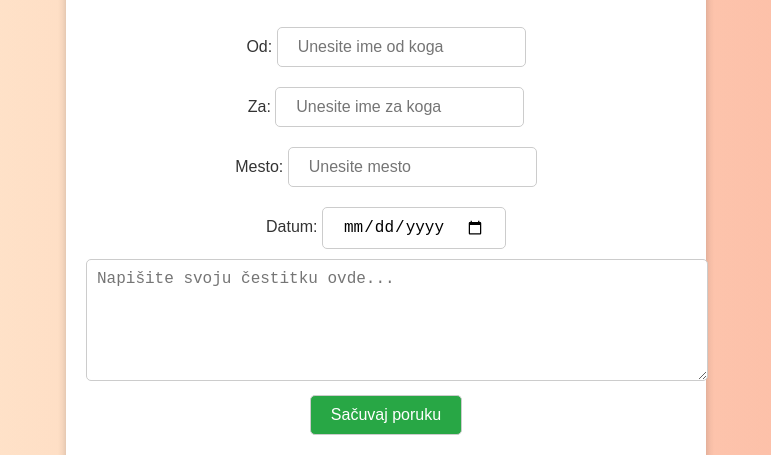
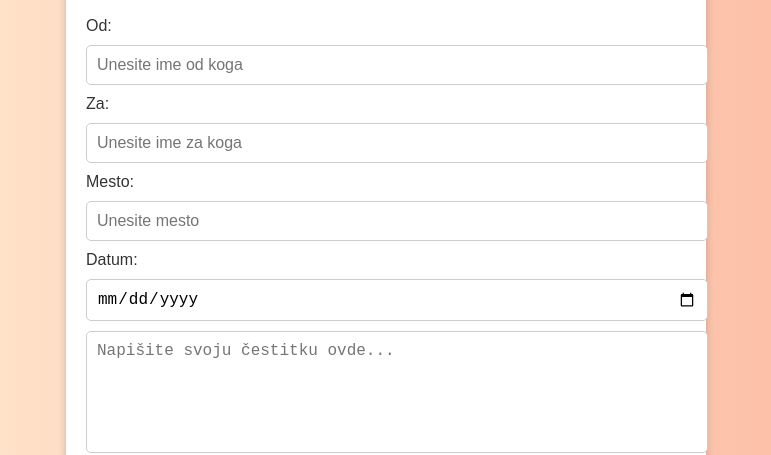
Before and after one commit to giftilic/Giftilic, a plain HTML site: page index.html in a window 1280 px wide. Shown: the part 379-834 px from the top of the page, without its empty margins (254-1025 px from the left). Drawn offline with Linux system fonts and the light colour scheme.

Commit message:
Update index.html

```diff
--- a/index.html
+++ b/index.html
@@ -31,6 +31,22 @@
             font-size: 16px;
             margin-bottom: 20px;
         }
+        .input-group {
+            text-align: left;
+            margin-bottom: 10px;
+        }
+        .input-group label,
+        .input-group input {
+            display: block;
+            width: 100%;
+            margin-bottom: 10px;
+        }
+        .input-group input {
+            padding: 10px;
+            font-size: 16px;
+            border-radius: 5px;
+            border: 1px solid #ccc;
+        }
         textarea {
             width: 100%;
             height: 100px;
@@ -38,16 +54,15 @@
             border: 1px solid #ccc;
             border-radius: 5px;
             font-size: 16px;
+            resize: none;
         }
-        input, button {
+        button {
             padding: 10px 20px;
             font-size: 16px;
             margin-top: 10px;
             margin-bottom: 10px;
             border-radius: 5px;
             border: 1px solid #ccc;
-        }
-        button {
             background-color: #28a745;
             color: white;
             cursor: pointer;
@@ -60,7 +75,7 @@
             font-size: 18px;
             color: #555;
             font-weight: bold;
-            white-space: pre-wrap; /* Omogućava prikaz poruka sa redovima */
+            white-space: pre-wrap;
         }
         #viewAllButton {
             margin-top: 20px;
@@ -84,21 +99,28 @@
             <br/>Zajedno gradimo lanac ljubavi!</p>
 
         <!-- Forma za unos podataka -->
-        <div>
+        <div class="input-group">
             <label for="fromName">Od:</label>
-            <input type="text" id="fromName" placeholder="Unesite ime od koga"><br>
+            <input type="text" id="fromName" placeholder="Unesite ime od koga">
+        </div>
 
+        <div class="input-group">
             <label for="toName">Za:</label>
-            <input type="text" id="toName" placeholder="Unesite ime za koga"><br>
+            <input type="text" id="toName" placeholder="Unesite ime za koga">
+        </div>
 
+        <div class="input-group">
             <label for="place">Mesto:</label>
-            <input type="text" id="place" placeholder="Unesite mesto"><br>
+            <input type="text" id="place" placeholder="Unesite mesto">
+        </div>
 
+        <div class="input-group">
             <label for="date">Datum:</label>
-            <input type="date" id="date"><br>
+            <input type="date" id="date">
         </div>
 
         <textarea id="messageInput" placeholder="Napišite svoju čestitku ovde..."></textarea><br>
+
         <button onclick="saveMessage()">Sačuvaj poruku</button>
 
         <div id="messageDisplay"></div>
@@ -159,10 +181,3 @@
 
 </body>
 </html>
-
-
-        window.onload = displayMessage;
-    </script>
-
-</body>
-</html>
```
